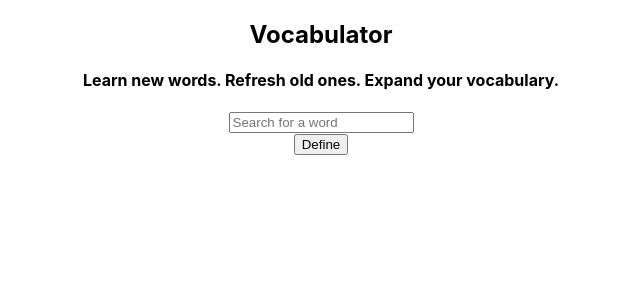
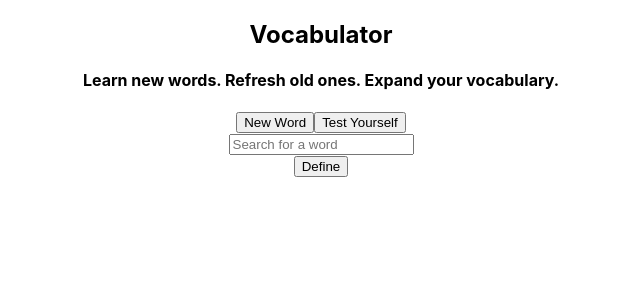
Before and after one commit to mnnalxndr/vocabulator, a React (Create React App) app: page / in a window 1280 px wide. Shown: the top 300 px of the page, without its empty margins (319-959 px from the left). Built offline with nearby package versions, Linux system fonts and the light colour scheme.

Commit message:
Added basic navigation & search states

```diff
--- a/src/App.js
+++ b/src/App.js
@@ -1,7 +1,7 @@
 import React from 'react';
 import './App.css';
 
-import WordSearch from './components/WordSearch';
+import Navigation from './components/Navigation';
 
 function App() {
   return (
@@ -9,8 +9,8 @@ function App() {
       <header>
         <h2>Vocabulator</h2>
         <h4>Learn new words. Refresh old ones. Expand your vocabulary.</h4>
-        <WordSearch />
       </header>
+      <Navigation />
     </div>
   );
 }
--- /dev/null
+++ b/src/components/Navigation.jsx
@@ -0,0 +1,46 @@
+import React, { useState } from 'react';
+
+import WordSearch from './WordSearch';
+import Test from './Test';
+
+const SEARCH = 'search';
+const TEST = 'test';
+
+const menuOptions = [
+  {
+    value: SEARCH,
+    label: 'New Word'
+  },
+  {
+    value: TEST,
+    label: 'Test Yourself'
+  }
+]
+
+export default function Navigation() {
+  const [selectedMenu, setSelectedMenu] = useState(SEARCH);
+  let content = null;
+  switch(selectedMenu) {
+    case SEARCH:
+      content = <WordSearch />;
+      break;
+    case TEST:
+      content = <Test />
+      break;
+
+  }
+  return (
+    <React.Fragment>
+      {menuOptions.map(option => (
+        <button
+          type="button"
+          selected={selectedMenu === option.value}
+          onClick={() => setSelectedMenu(option.value)}
+        >
+          {option.label}
+        </button>
+      ))}
+      {content}
+    </React.Fragment>
+  )
+};
--- /dev/null
+++ b/src/components/Test.jsx
@@ -0,0 +1,9 @@
+import React from 'react';
+
+export default function Test() {
+  return(
+    <React.Fragment>
+      {'Test Placeholder'}
+    </React.Fragment>
+  )
+};
--- a/src/components/WordSearch.jsx
+++ b/src/components/WordSearch.jsx
@@ -2,17 +2,20 @@ import React, { useState } from 'react';
 
 const WordSearch = () => {
   const [searchInput, setSearchInput] = useState('');
+  const [searchTerm, setSearchTerm] = useState(searchInput);
 
   return (
-        <React.Fragment>
+    <div>
       <input
         type="text"
         placeholder="Search for a word"
         onChange={(e) => setSearchInput(e.target.value)}
       />
+      <br />
+      <button type="button" onClick={() => setSearchTerm(searchInput)}>Define</button>
       <br/>
-            <button type="button">Define</button>
-        </React.Fragment>
+      {searchTerm}
+    </div>
   );
 };
 
```
Lines whose indentation alone changed are shown as unchanged.
